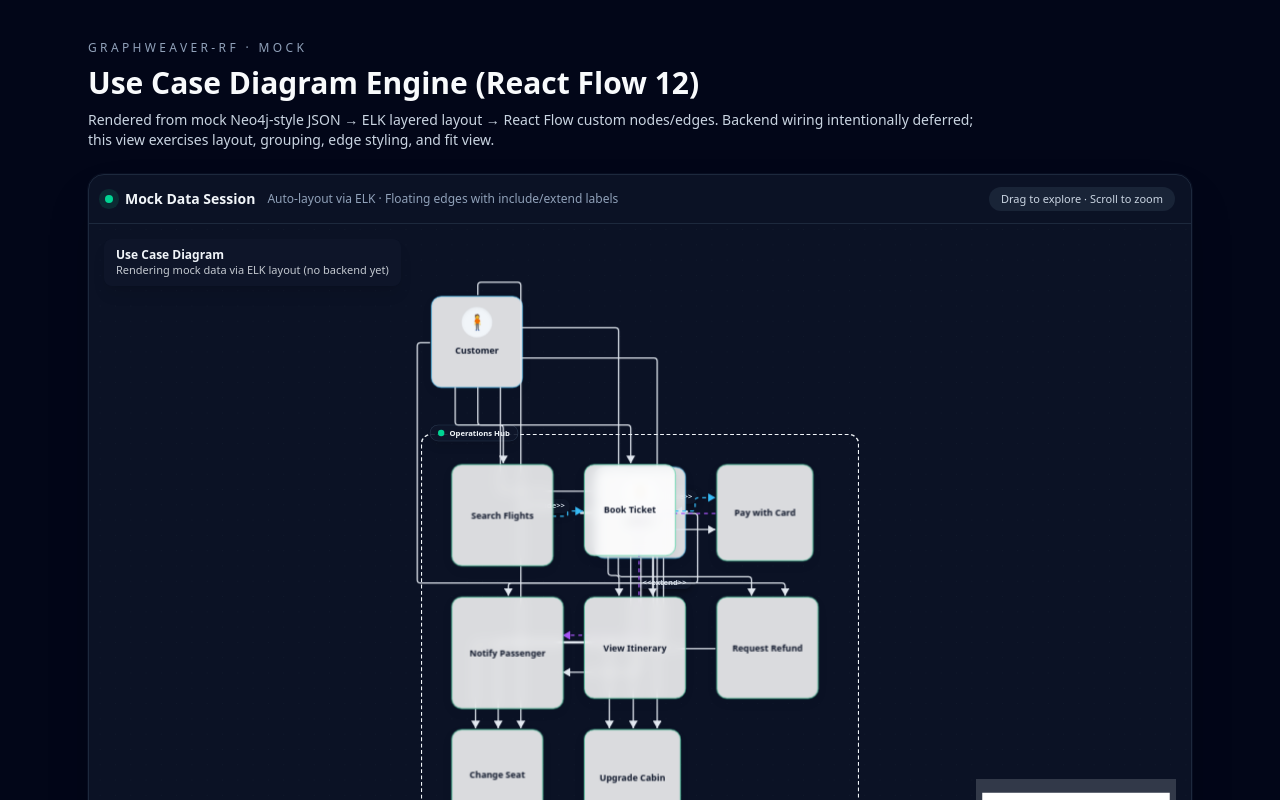
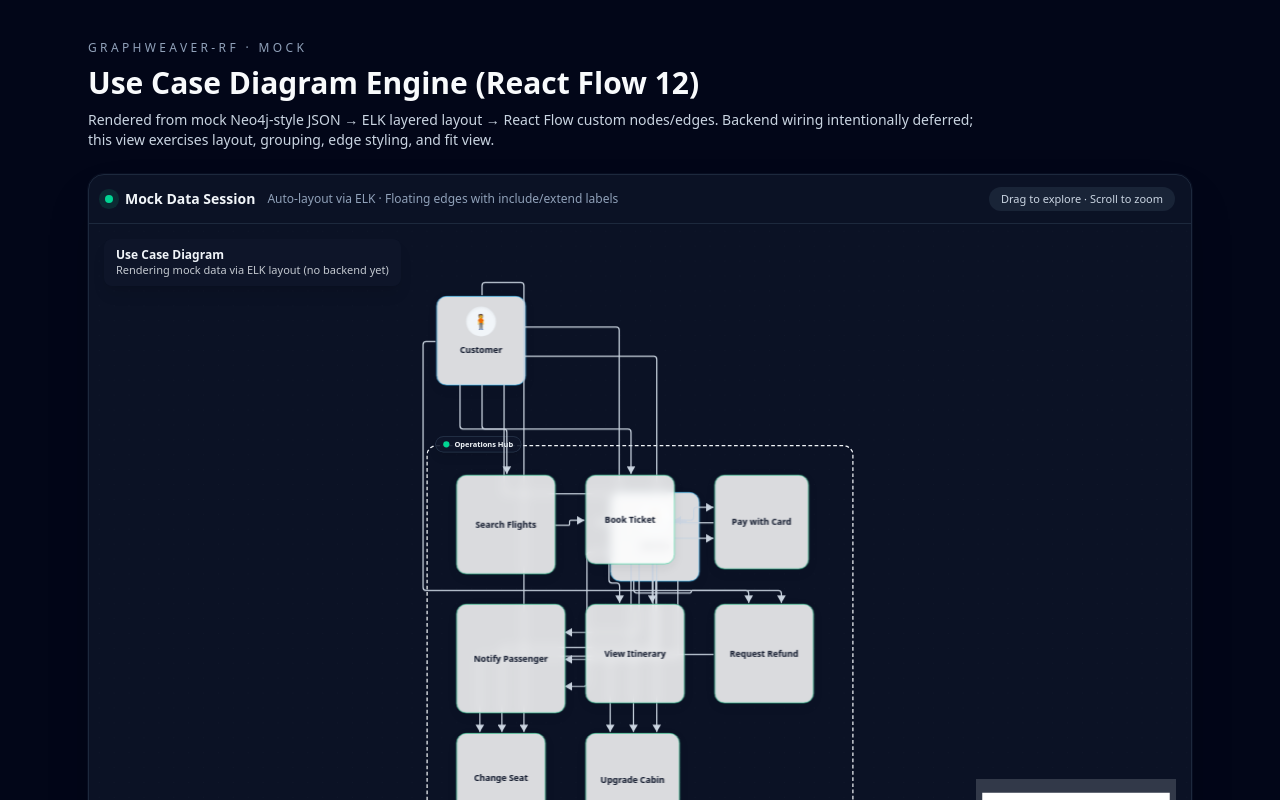
Before and after one commit to yongPhuthan/dimantic-canvas, a React (Vite) app: page / in a window 1280 px wide. Shown: the top 800 px of the page. Built offline with nearby package versions, Linux system fonts and the light colour scheme.

Commit message:
ปรับ ELK เพื่อลดการเบียดของ node/edge และเตรียมพื้นที่ label

```diff
--- a/src/diagram/usecase/components/UseCaseDiagramCanvas.tsx
+++ b/src/diagram/usecase/components/UseCaseDiagramCanvas.tsx
@@ -15,7 +15,7 @@ import { useCallback, useEffect } from 'react'
 
 import '@xyflow/react/dist/style.css'
 
-import { FloatingEdge } from './edges/FloatingEdge'
+import { EdgeModel } from './edges/FloatingEdge'
 import { ActorNode } from './nodes/ActorNode'
 import { SystemNode } from './nodes/SystemNode'
 import { UseCaseNode } from './nodes/UseCaseNode'
@@ -29,7 +29,7 @@ const nodeTypes = {
   SYSTEM_BOUNDARY: SystemNode,
 }
 
-const edgeTypes = { floating: FloatingEdge }
+const edgeTypes = { floating: EdgeModel }
 
 function DiagramInner() {
   const { result, isLoading, error } = useAutoLayout(mockDenseConnectionsGraph)
--- a/src/diagram/usecase/components/edges/FloatingEdge.tsx
+++ b/src/diagram/usecase/components/edges/FloatingEdge.tsx
@@ -1,21 +1,20 @@
+import type { EdgeProps, InternalNode, XYPosition } from '@xyflow/react'
 import {
   BaseEdge,
-  EdgeLabelRenderer,
   Position,
   getSmoothStepPath,
   useNodes,
   useReactFlow,
   useStoreApi,
 } from '@xyflow/react'
-import type { EdgeProps, InternalNode, XYPosition } from '@xyflow/react'
 import { useMemo } from 'react'
 
-import { USE_CASE_EDGE_TYPE, type UseCaseReactFlowEdge, type UseCaseReactFlowNode } from '../../types/graph'
+import type { UseCaseReactFlowEdge, UseCaseReactFlowNode } from '../../types/graph'
 
 type FlowNodeWithPosition = UseCaseReactFlowNode & { parentId?: string }
 type AttachmentRole = 'source' | 'target'
 
-const SPREAD_PADDING = 0.08 // keep anchors away from extreme corners
+const SPREAD_PADDING = 0.15 // keep anchors away from extreme corners and spread more
 
 function pickPositions(
   sourceCenter: { x: number; y: number },
@@ -39,7 +38,7 @@ function pickPositions(
   return { sourcePosition, targetPosition }
 }
 
-export function FloatingEdge({
+export function EdgeModel({
   id,
   source,
   target,
@@ -256,13 +255,7 @@ export function FloatingEdge({
     targetPosition: targetSideUsed,
   })
 
-  const strokeColor =
-    (style as { stroke?: string } | undefined)?.stroke ??
-    (data?.kind === USE_CASE_EDGE_TYPE.INCLUDE
-      ? '#38bdf8'
-      : data?.kind === USE_CASE_EDGE_TYPE.EXTEND
-        ? '#a855f7'
-        : '#cbd5e1')
+  const strokeColor = (style as { stroke?: string } | undefined)?.stroke ?? '#cbd5e1'
 
   // Always use a custom marker per edge/side so orientation follows the target side.
   const appliedMarkerEnd = `url(#floating-arrow-${rfId}-${id}-${targetSideUsed})`
@@ -304,37 +297,6 @@ export function FloatingEdge({
         interactionWidth={28}
         className={selected ? 'stroke-2 drop-shadow-[0_0_0.25rem_rgba(56,189,248,0.7)]' : ''}
       />
-      {data?.label ? (
-        <EdgeLabelRenderer>
-          {(() => {
-            const labelOffset =
-              data.kind === USE_CASE_EDGE_TYPE.INCLUDE
-                ? { x: -40, y: -12 }
-                  : data.kind === USE_CASE_EDGE_TYPE.EXTEND
-                  ? { x: 40, y: 12 }
-                  : { x: 0, y: 0 }
-            return (
-              <div
-                style={{
-                  position: 'absolute',
-                  transform: `translate(-50%, -50%) translate(${labelX + labelOffset.x}px, ${labelY + labelOffset.y}px)`,
-                  pointerEvents: 'none',
-                  fontSize: 12,
-                  fontWeight: 600,
-                  color: '#cbd5e1',
-                  backgroundColor: 'rgba(15,23,42,0.9)',
-                  padding: '2px 8px',
-                  borderRadius: 999,
-                  boxShadow: '0 4px 12px rgba(0,0,0,0.35)',
-                  whiteSpace: 'nowrap',
-                }}
-              >
-                {data.label}
-              </div>
-            )
-          })()}
-        </EdgeLabelRenderer>
-      ) : null}
     </>
   )
 }
--- a/src/diagram/usecase/hooks/useAutoLayout.ts
+++ b/src/diagram/usecase/hooks/useAutoLayout.ts
@@ -53,14 +53,17 @@ const LAYOUT_OPTIONS = {
   // Layered layout keeps actors on the left and flows toward use cases on the right.
   'org.eclipse.elk.algorithm': 'layered',
   'org.eclipse.elk.direction': 'RIGHT',
-  // Increase intra-layer spacing to avoid overlaps when labels are long.
-  'org.eclipse.elk.layered.spacing.nodeNodeBetweenLayers': '96',
-  'org.eclipse.elk.spacing.nodeNode': '72',
-  'org.eclipse.elk.spacing.edgeEdge': '48',
+  // Increase spacing to reduce edge/node congestion for readability.
+  'org.eclipse.elk.layered.spacing.nodeNodeBetweenLayers': '120',
+  'org.eclipse.elk.spacing.nodeNode': '96',
+  'org.eclipse.elk.spacing.edgeEdge': '72',
   // Ensure compound (parent/child) nodes grow with children.
   'org.eclipse.elk.hierarchyHandling': 'INCLUDE_CHILDREN',
   // Add breathing room inside boundaries.
-  'org.eclipse.elk.padding': '[24,24,24,24]',
+  'org.eclipse.elk.padding': '[32,32,32,32]',
+  // Encourage routed edges to bend/polyline to avoid collisions.
+  'org.eclipse.elk.layered.edgeRouting': 'POLYLINE',
+  'org.eclipse.elk.layered.edgeSpacingFactor': '1.2',
 } as const
 
 // Run ELK on the main thread; avoids bundler worker warnings in dev and keeps the mock graph simple.
@@ -157,12 +160,11 @@ function edgeLabelForType(kind: UseCaseEdgeKind) {
 
 function edgeStyleForType(kind: UseCaseEdgeKind): CSSProperties {
   if (kind === USE_CASE_EDGE_TYPE.ASSOCIATION) {
-    return { strokeWidth: 2, stroke: '#e2e8f0' }
+    return { strokeWidth: 2, stroke: '#cbd5e1' }
   }
   return {
     strokeWidth: 2,
-    strokeDasharray: '6 6',
-    stroke: kind === USE_CASE_EDGE_TYPE.INCLUDE ? '#38bdf8' : '#a855f7',
+    stroke: '#cbd5e1',
   }
 }
 
@@ -429,16 +431,14 @@ export function useAutoLayout(graph: RawUseCaseGraph): {
         })
 
         const edges: Edge<UseCaseEdgeData>[] = graph.edges.map((edge) => {
-          const label = edgeLabelForType(edge.type)
-          const style = edgeStyleForType(edge.type)
-          const strokeColor =
-            typeof style.stroke === 'string'
-              ? style.stroke
-              : edge.type === USE_CASE_EDGE_TYPE.INCLUDE
-                ? '#38bdf8'
-                : edge.type === USE_CASE_EDGE_TYPE.EXTEND
-                  ? '#a855f7'
-                  : '#cbd5e1'
+          const sourceParent = rawNodeMap.get(edge.source)?.parentId
+          const targetParent = rawNodeMap.get(edge.target)?.parentId
+          const isInternal = sourceParent && targetParent && sourceParent === targetParent
+
+          // Internal edges drop labels/dashed; use unified style.
+          const label = '' // temporarily hide labels (<<include>>, <<extend>>) for uniform edges
+          const style: CSSProperties = { strokeWidth: 2, stroke: '#cbd5e1' }
+
           const handles = edgeHandles.get(edge.id)
           return {
             id: edge.id,
@@ -451,7 +451,7 @@ export function useAutoLayout(graph: RawUseCaseGraph): {
               kind: edge.type,
               ...(label ? { label } : {}),
             },
-            markerEnd: { type: MarkerType.ArrowClosed, width: 18, height: 18, color: strokeColor },
+            markerEnd: { type: MarkerType.ArrowClosed, width: 18, height: 18, color: '#cbd5e1' },
             style,
           }
         })
```
